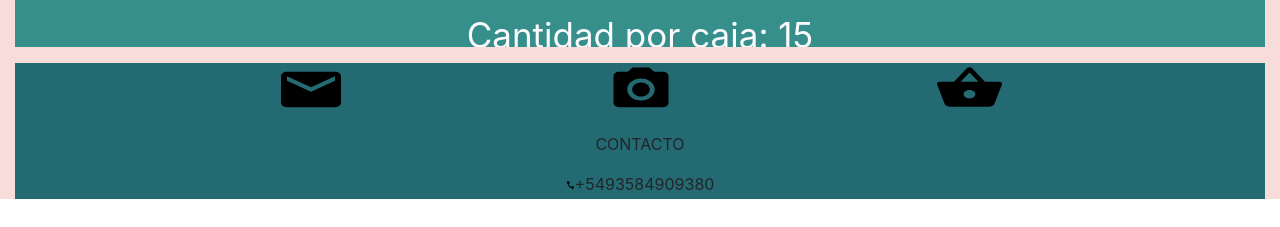
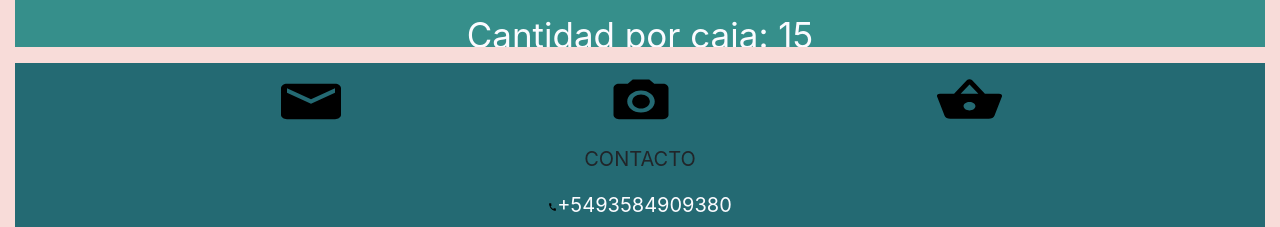
Before and after one commit to Pulisich/Coderhouse-JS-FINAL, a plain HTML site: page index.html in a window 1280 px wide. Shown: the part 2989-3216 px from the top of the page. Before the commit the page ends 3188 px from the top, so only its background shows below. Drawn offline with nearby package versions, Linux system fonts and the light colour scheme; some packages are replaced by stand-ins of ours; a script that the page names is missing.

Commit message:
Ajustes CSS/CSS Adjustments

```diff
--- a/css/styles.css
+++ b/css/styles.css
@@ -2,13 +2,16 @@
     margin: 0;
     padding: 0;
 }
-
+/*BODY*/
 body{
     background-color: #bf8b85;
 }
+/*CONTAINER*/
 .containerGrande{
     background-color: #f8dcd9;
 }
+
+/*SCROLL*/
 
 ::-webkit-scrollbar{
     width: auto;
@@ -70,7 +73,8 @@ nav a{
     padding-bottom: 1%;
     font-family: 'Merriweather', serif;
 }
-/*CARDS*/
+
+/*CARDS DE PRODUCTOS*/
 
 
 
@@ -189,8 +193,21 @@ nav a{
 /*FOOTER*/
 
 footer{
+    padding-top: 2%;
+
     background-color: #246a73;
+    font-size: 20px;
 }
+
+footer a:link, a:visited {
+    color: #fbfbff;
+    text-decoration: none;
+    cursor: pointer ;
+  }
+
+footer a:link:active, a:visited:active {
+    color: #fbfbff;
+  }
 
 .listaFooter{
     text-decoration: none;
@@ -210,6 +227,7 @@ footer{
 
 .listaContacto{
     text-align: center;
+
 }
 
 .listaContacto li{
@@ -219,4 +237,9 @@ footer{
 
 .firma{
     font-size: larger;
+    text-align: end;
 }
+
+.firma a{
+    background-color: #368f8b;
+}
--- a/index.html
+++ b/index.html
@@ -87,7 +87,7 @@
 
                         <li><img src="img/mail_black_24dp 2.svg"  alt="" class="imgLista"></li>
                         <li><img src="img/photo_camera_black_24dp 2.svg" class="imgLista" alt=""></li>
-                        <li><a href="#carro"><img src="img/shopping_basket_black_24dp 2.svg" class="imgLista" alt="" ></a></li>
+                        <li><a href="#carrito"><img src="img/shopping_basket_black_24dp 2.svg" class="imgLista" alt="" ></a></li>
 
                     </ul>
                  </div>
@@ -98,10 +98,10 @@
 
                     <ul>
                         <li>
-                            <p><img src="img/call_black_24dp 4.png" alt="">+5493584909380</p>
+                            <p><img src="img/call_black_24dp 4.png" alt=""><a target="blank" href="https://api.whatsapp.com/send?phone=543584909380">+5493584909380</a></p>
                         </li>
                         <li>
-                            <p>@jl.productosartesanales</p>
+                            <p><a href="https://www.instagram.com/jl.productosartesanales/" target="blank">@jl.productosartesanales</a></p>
                         </li>
                         <li>
                             <p><img src="img/place_black_24dp 4.png" alt=""> Córdoba Capital</p>
@@ -110,7 +110,7 @@
                 </div>
             </div>
 
-                <p class="firma">Developed by <a href="">PULISICH</a></p>
+                <p class="firma">Developed by <a href="https://github.com/pulisich" target="blank">PULISICH</a></p>
 
         </footer>
     </div>
```
